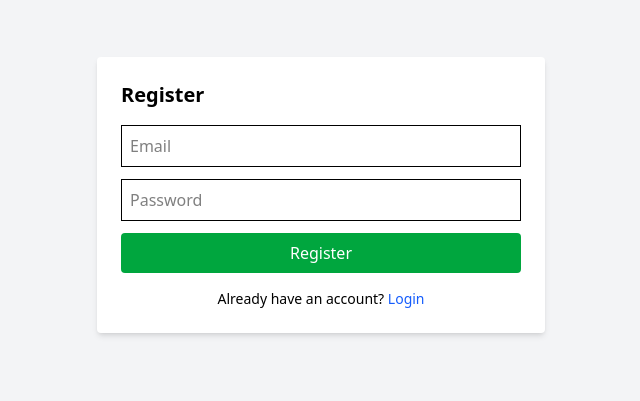
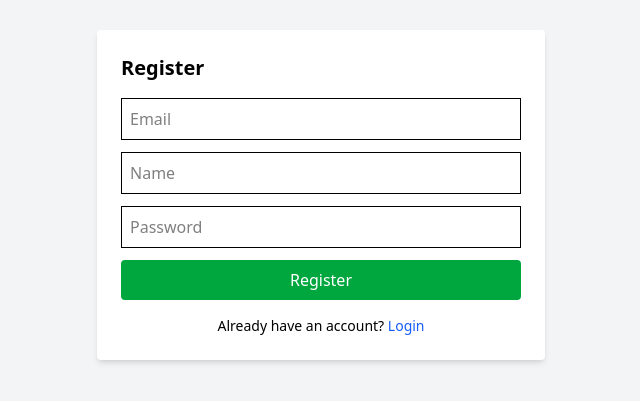
Before and after one commit to meabhiarya1/matrixnmedia_Assignment, a React (Vite) app in the folder frontend/: page /register in a window 1280 px wide. Shown: the part 205-606 px from the top of the page, without its empty margins (319-959 px from the left). Built offline with nearby package versions, Linux system fonts and the light colour scheme.

Commit message:
Enhance post creation and retrieval: populate author details in createPost and update author check in deletePost; add name field to registration

```diff
--- a/frontend/src/components/PostCard.jsx
+++ b/frontend/src/components/PostCard.jsx
@@ -2,7 +2,7 @@ import { useDispatch } from "react-redux";
 import { deletePost, updatePost } from "../features/posts/postsSlice";
 import { Link } from "react-router-dom";
 import { useState } from "react";
-import EditPostModal from "./EditPostModal"; // Assuming you have an EditPostModal component
+import EditPostModal from "./EditPostModal";
 
 export default function PostCard({ post }) {
   const [editModalOpen, setEditModalOpen] = useState(false);
@@ -19,7 +19,6 @@ export default function PostCard({ post }) {
 
   return (
     <div className="border p-4 rounded shadow mb-4">
-      {console.log(post)}
       <h3 className="font-semibold text-xl">{post.title}</h3>
       <p className="text-gray-600">By: {post.author?.name || "Unknown"}</p>
       <div className="mt-2 flex gap-2">
--- a/frontend/src/pages/Dashboard.jsx
+++ b/frontend/src/pages/Dashboard.jsx
@@ -1,7 +1,6 @@
 import { useEffect, useState } from "react";
 import { useDispatch, useSelector } from "react-redux";
 import { createPost, fetchUserPosts } from "../features/posts/postsSlice";
-import { Link } from "react-router-dom";
 import CreatePostModal from "../components/CreatePostModal";
 import PostCard from "../components/PostCard";
 
--- a/frontend/src/pages/Register.jsx
+++ b/frontend/src/pages/Register.jsx
@@ -10,10 +10,11 @@ export default function Register() {
 
   const [email, setEmail] = useState("");
   const [password, setPassword] = useState("");
+  const [name, setName] = useState("");
 
   const handleSubmit = async (e) => {
     e.preventDefault();
-    const result = await dispatch(registerUser({ email, password }));
+    const result = await dispatch(registerUser({ email, name, password }));
     if (result.meta.requestStatus === "fulfilled") {
       navigate("/dashboard");
     }
@@ -35,6 +36,15 @@ export default function Register() {
           value={email}
           onChange={(e) => setEmail(e.target.value)}
         />
+        <input
+          type="name"
+          required
+          className="border p-2 w-full mb-3"
+          placeholder="Name"
+          value={name}
+          onChange={(e) => setName(e.target.value)}
+        />
+
         <input
           type="password"
           required
```
Also changed, not shown: 1 other file (tests, documents, lock files or other folders).
